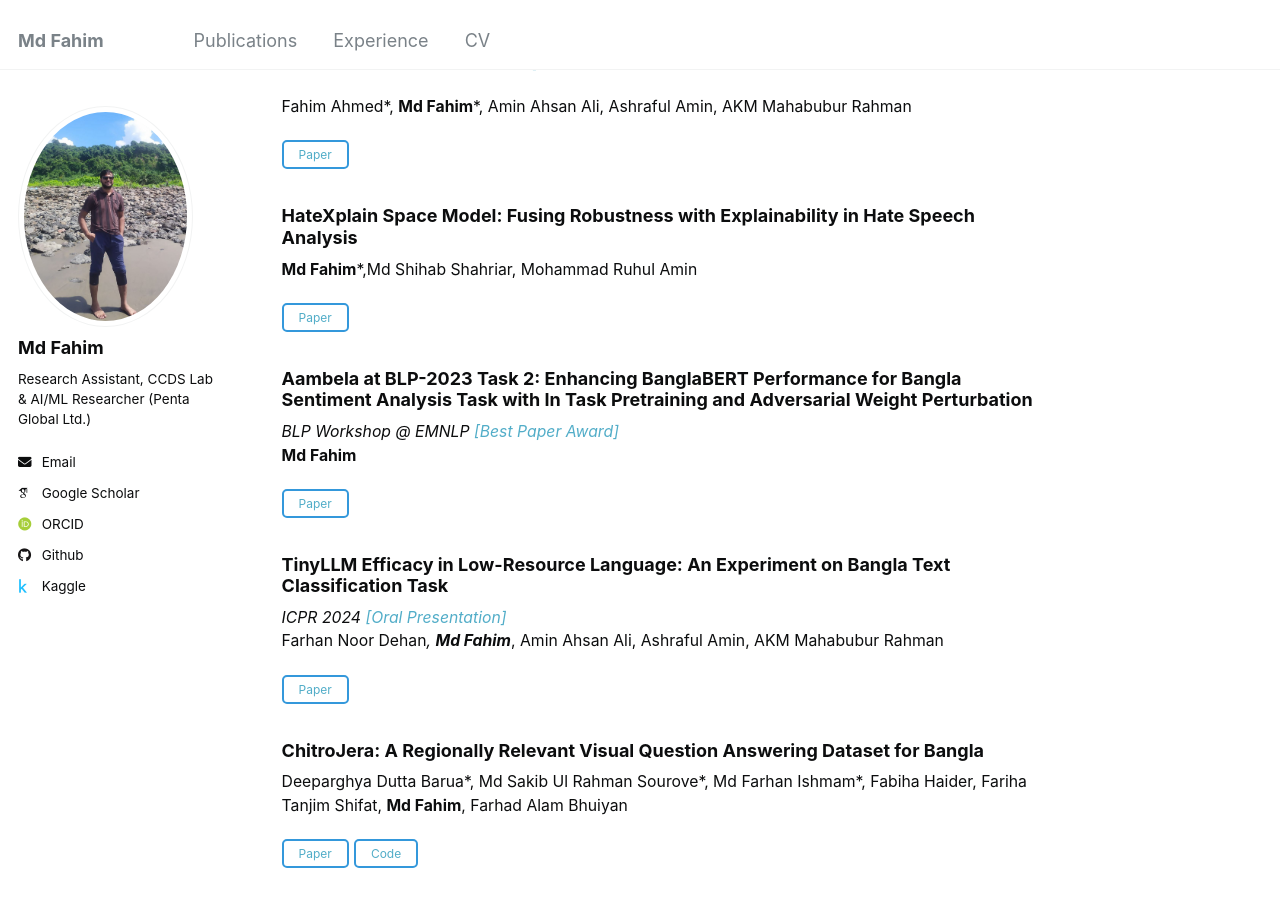
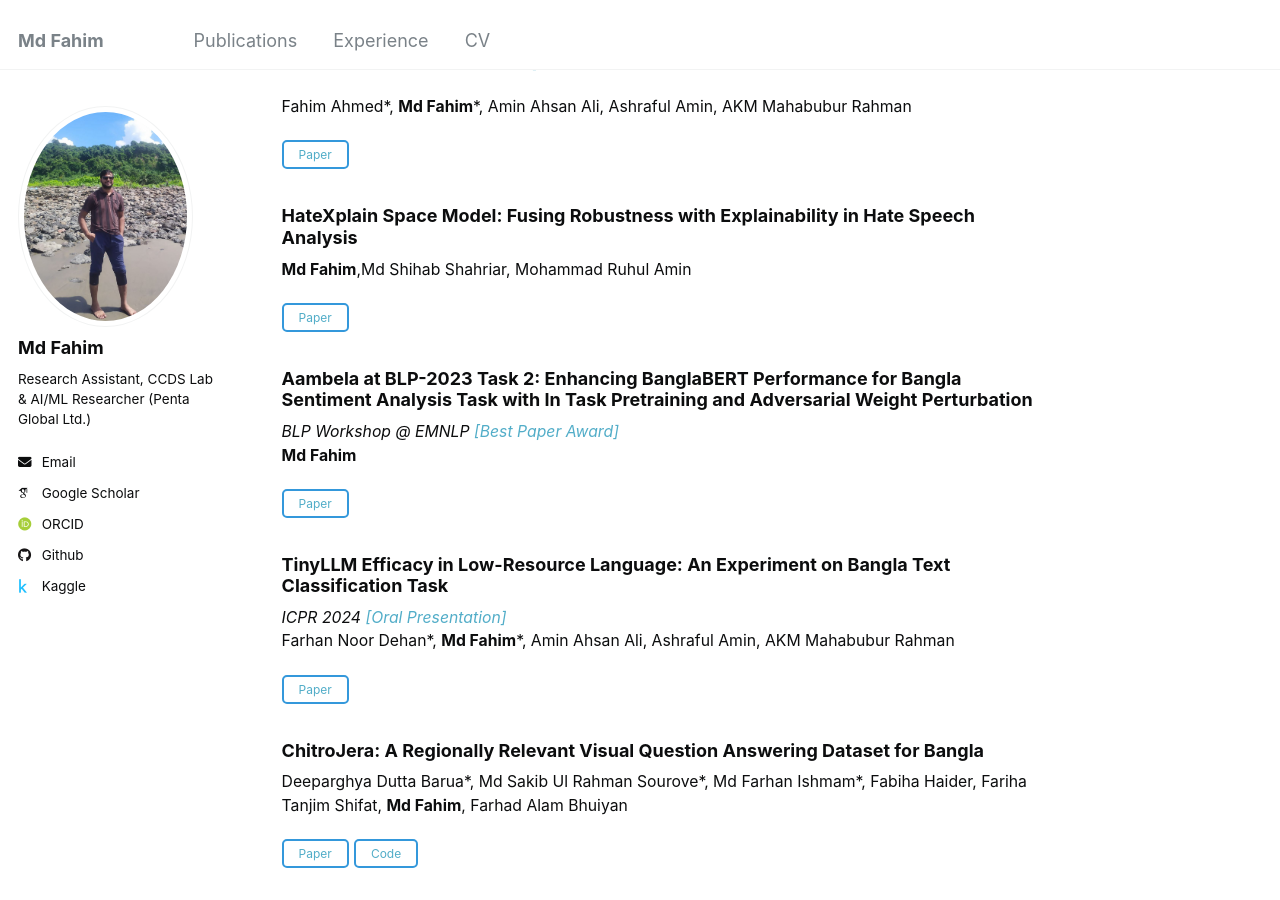
Before and after one commit to md-fahim/md-fahim.github.io, a Jekyll site: the page built from _pages/about.md, in a window 1280 px wide and 900 px high, scrolled down 1315 px. Built offline with Jekyll 4.4.1, drawn with Linux system fonts in a browser that asks for light colours; some web fonts are replaced.

Commit message:
minor_change

```diff
--- a/_pages/about.md
+++ b/_pages/about.md
@@ -107,7 +107,7 @@ Fahim Ahmed\*, <b>Md Fahim</b>\*, Amin Ahsan Ali, Ashraful Amin, AKM Mahabubur R
 
 <h3>HateXplain Space Model: Fusing Robustness with Explainability in Hate Speech Analysis</h3>
 
-<b>Md Fahim</b>\*,Md Shihab Shahriar, Mohammad Ruhul Amin
+<b>Md Fahim</b>,Md Shihab Shahriar, Mohammad Ruhul Amin
 <br>
 <body>
 <button class="transparent-button" onclick="window.location.href='https://neurips2023-enlsp.github.io/papers/paper_91.pdf'">
@@ -129,7 +129,7 @@ Fahim Ahmed\*, <b>Md Fahim</b>\*, Amin Ahsan Ali, Ashraful Amin, AKM Mahabubur R
 <h3>TinyLLM Efficacy in Low-Resource Language: An Experiment on Bangla Text Classification Task</h3>
 <i> ICPR 2024<a href="https://icpr2024.org/pdf/Accepted%20Oral%20Papers%20-%20R1%20and%20R2.pdf"> [Oral Presentation] </a> </i>
 <br>
-Farhan Noor Dehan*, <b>Md Fahim</b>*, Amin Ahsan Ali, Ashraful Amin, AKM Mahabubur Rahman
+Farhan Noor Dehan*, <b>Md Fahim</b>\*, Amin Ahsan Ali, Ashraful Amin, AKM Mahabubur Rahman
 <br>
 <body>
 <button class="transparent-button" onclick="window.location.href='https://icpr2024.org/index.html'">
--- a/_pages/publications.html
+++ b/_pages/publications.html
@@ -85,7 +85,7 @@ Papers in Under Review/Preprints can be found <a href="#recent">HERE </a>. My re
 </div>
 <!-- Bangla and Low Resource -->
 
-<h2 id="bangla" class="section-title" style="color:rgb(168, 102, 159);">Research on Bangla & Low Resource Language</h2>
+<h1 id="bangla" class="section-title" style="color:rgb(168, 102, 159);">Research on Bangla & Low Resource Language</h1>
 
 <div class="section-item">
     <strong>BanglaTLit: A Benchmark Dataset for Back-Transliteration of Romanized Bangla</strong><br>
```
